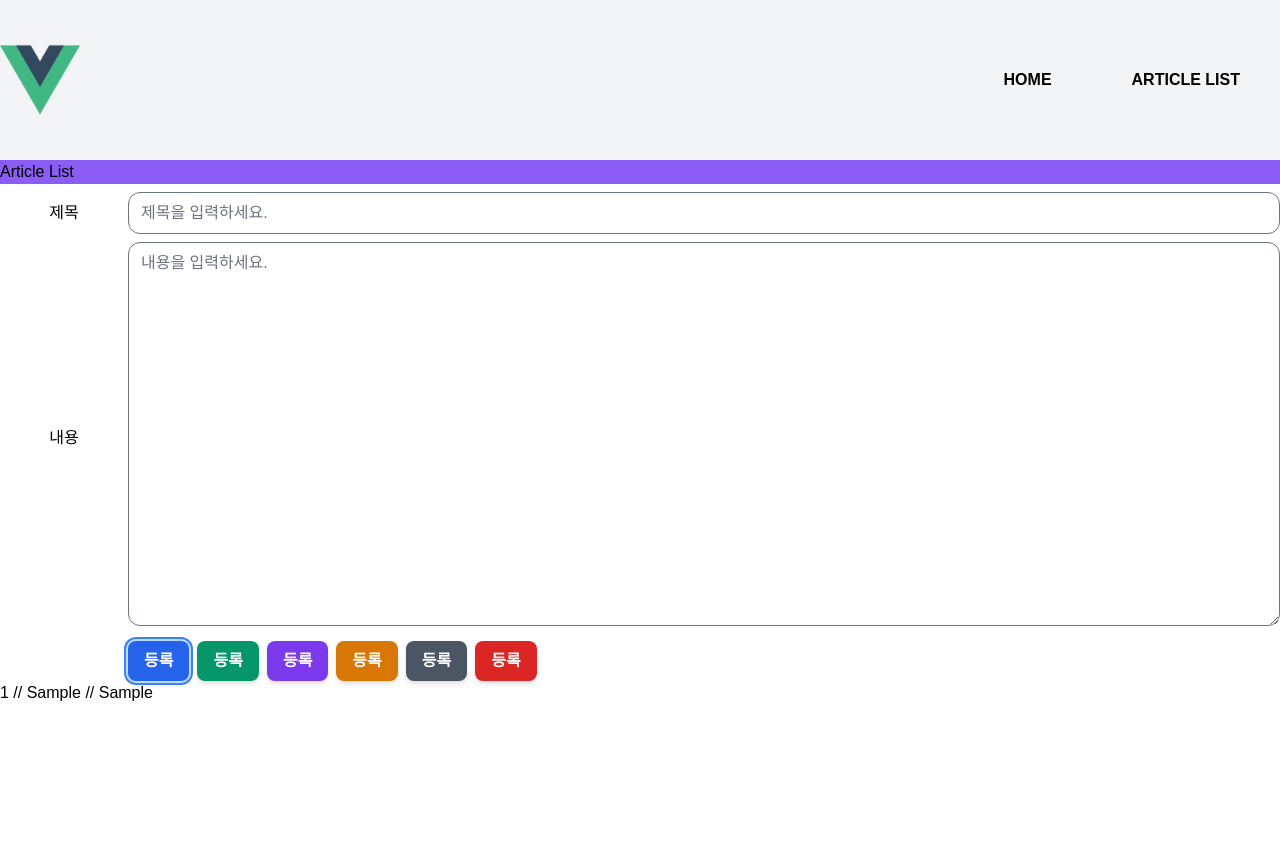
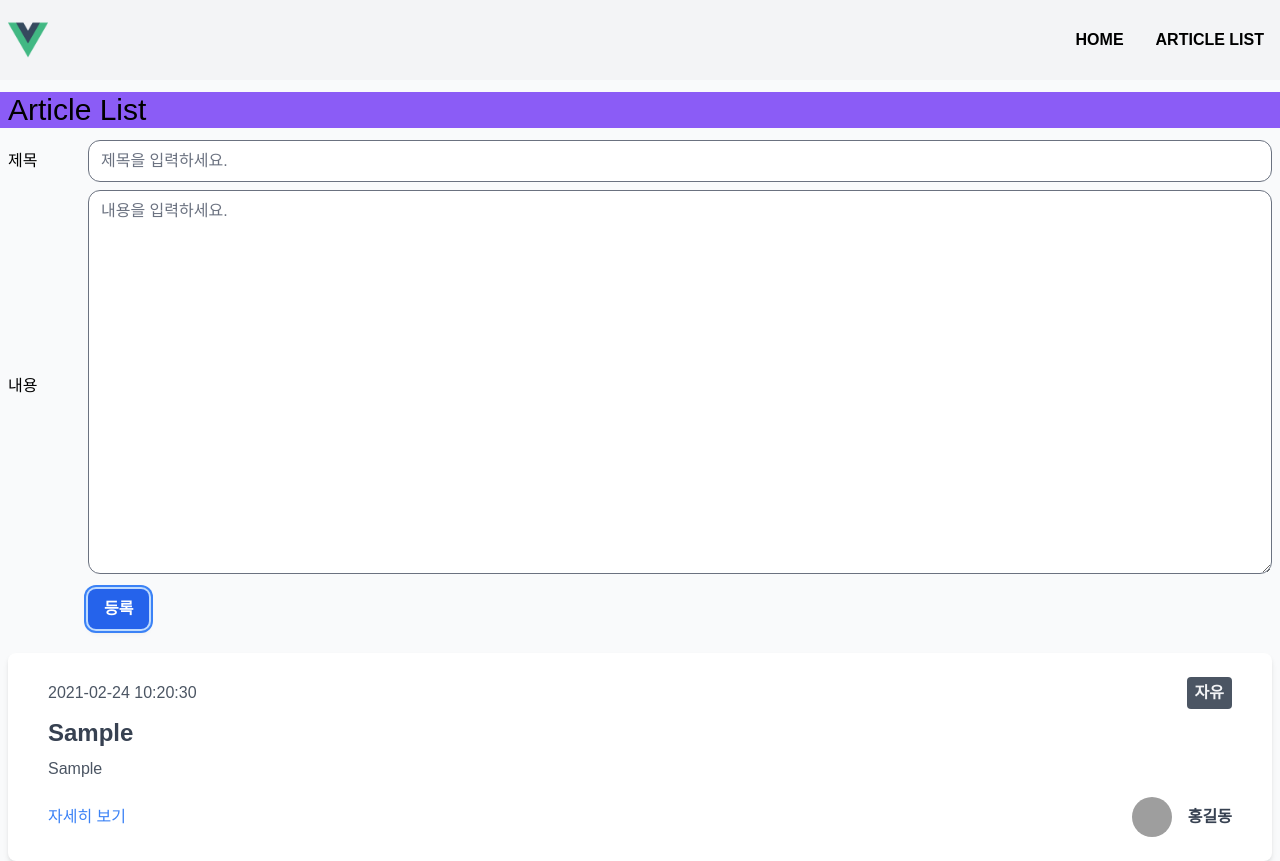
Before and after one commit to cjy324/vue3.0-ts-exam, a Vue app: page /article/list in a window 1280 px wide. Both pictures are taken after typing "Sample", "Sample" into the empty fields and a click on the input "등록". Before the commit the page ends 800 px from the top, so only its background shows below. Built offline with nearby package versions, Linux system fonts and the light colour scheme; grey boxes are pictures that could not be loaded; a web font is replaced by a local one.

Commit message:
21.02.24 게시물 리스트 템플릿 작업

```diff
--- a/index.html
+++ b/index.html
@@ -6,7 +6,7 @@
     <meta name="viewport" content="width=device-width, initial-scale=1.0" />
     <title>Vite App</title>
   </head>
-  <body>
+  <body class="bg-gray-50">
     <div id="app"></div>
     <script type="module" src="/src/main.ts"></script>
   </body>
--- a/src/App.vue
+++ b/src/App.vue
@@ -4,12 +4,12 @@
 <template>
 
 
-  <header class="header-bar h-40 bg-gray-100">
+  <header class="header-bar h-20 bg-gray-100">
     <div class="container mx-auto flex h-full">
       <!-- router-link는 a와 같다고 보면 됨 -->
       <!-- to는 href -->
-      <router-link to="/" class="h-full flex items-center">
-        <img class="block w-20" src="./assets/logo.png" alt="">
+      <router-link to="/" class="h-full flex items-center px-2">
+        <img class="block w-10" src="./assets/logo.png" alt="">
       </router-link>
 
       <div class="flex-grow"></div>
@@ -17,12 +17,12 @@
       <nav class="header-bar__menu-box-1">
         <ul class="flex h-full">
           <li>
-            <router-link to="/" class="h-full flex items-center font-bold px-10 hover:bg-black hover:text-white">
+            <router-link to="/" class="h-full flex items-center font-bold px-4 hover:bg-black hover:text-white">
               HOME
             </router-link>
           </li>
           <li>
-            <router-link to="/article/list" class="h-full flex items-center font-bold px-10 hover:bg-black hover:text-white">
+            <router-link to="/article/list" class="h-full flex items-center font-bold px-4 hover:bg-black hover:text-white">
               ARTICLE LIST
             </router-link>
           </li>
--- a/src/components/FormRow.vue
+++ b/src/components/FormRow.vue
@@ -1,9 +1,9 @@
 <template>
-  <div class="form-row flex">
-    <div class="w-32 flex justify-center ">
-      <span class="flex items-center">{{title}}</span>
+  <div class="form-row flex flex-col md:flex-row">
+    <div class="md:w-20 md:flex md:items-center ">
+      <span class="">{{title}}</span>
     </div>
-    <div class="flex-grow justify-center">
+    <div class="md:flex-grow">
       <slot></slot>
     </div>
   </div>
--- a/src/components/TitleBar.vue
+++ b/src/components/TitleBar.vue
@@ -1,8 +1,8 @@
 <template>
   <!-- 컴포넌트 = 일종의 템플릿? -->
   <!-- 이 양식을 다른 vue에서 불러오기만하면 양식이 적용됨 -->
-  <section class="title-bar">
-    <h1 class="container mx-auto">
+  <section class="title-bar px-2">
+    <h1 class="container mx-auto text-3xl mt-3 mb-3">
       <!-- slot 개념 도입 -->
       <slot></slot>
     </h1>
--- a/src/pages/ArticleListPage.vue
+++ b/src/pages/ArticleListPage.vue
@@ -2,7 +2,7 @@
 
   <TitleBar class="bg-purple-500">Article List</TitleBar>
 
-  <section class="section section-article-write-form-box">
+  <section class="section section-article-write-form-box px-2">
     <div class="container mx-auto">
       <!--submint.prevent: 말그대로 submit을 막는 것-->
       <form v-on:submit.prevent="checkAndWriteArticle">
@@ -16,11 +16,6 @@
           <!-- App.vue로 부터 .btn-primary의 style 가져오기 -->
           <div class="btns">
             <input class="btn-primary" type="submit" value="등록">
-            <input class="btn-success" type="button" value="등록">
-            <input class="btn-info" type="button" value="등록">
-            <input class="btn-warning" type="button" value="등록">
-            <input class="btn-secondary" type="button" value="등록">
-            <input class="btn-danger" type="button" value="등록">
           </div>
 
         </FormRow>
@@ -28,11 +23,39 @@
     </div>
   </section>
 
-  <section class="section section-article-list">
+  <section class="section section-article-list px-2">
     <div class="container mx-auto">
-      <div v-bind:key="article.id" v-for="article in state.articles">
-        {{ article.id }} // {{ article. title }} // {{ article.body }}
+
+      <div class="mt-6" v-bind:key="article.id" v-for="article in state.articles">
+        <div class="px-10 py-6 bg-white rounded-lg shadow-md">
+          <div class="flex justify-between items-center">
+            <span class="font-light text-gray-600">
+              2021-02-24 10:20:30
+            </span>
+            <a href="#" class="px-2 py-1 bg-gray-600 text-gray-100 font-bold rounded hover:bg-gray-500">
+              자유
+            </a>
+          </div>
+          <div class="mt-2">
+            <a href="#" class="text-2xl text-gray-700 font-bold hover:underline">
+              {{ article.title }}
+            </a>
+            <p class="mt-2 text-gray-600">
+              {{ article.body }}
+            </p>
+          </div>
+          <div class="flex justify-between items-center mt-4">
+            <a href="#" class="text-blue-500 hover:underline">자세히 보기</a>
+            <div>
+              <a href="#" class="flex items-center">
+                <img src="https://images.unsplash.com/photo-1492562080023-ab3db95bfbce?ixlib=rb-1.2.1&amp;ixid=eyJhcHBfaWQiOjEyMDd9&amp;auto=format&amp;fit=crop&amp;w=731&amp;q=80" alt="avatar" class="mx-4 w-10 h-10 object-cover rounded-full hidden sm:block">
+                <h1 class="text-gray-700 font-bold hover:underline">홍길동</h1>
+              </a>
+            </div>
+          </div>
+        </div>
       </div>
+
     </div>
   </section>
 </template>
```
